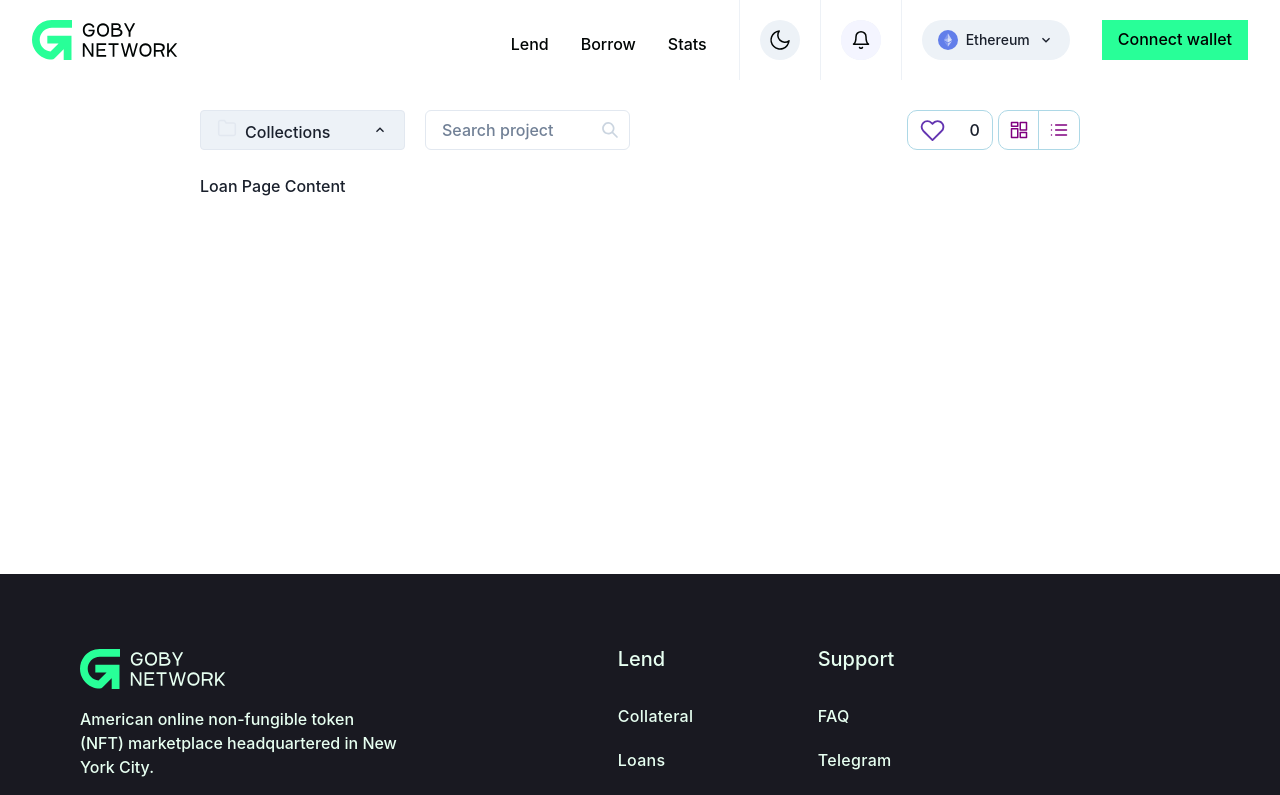
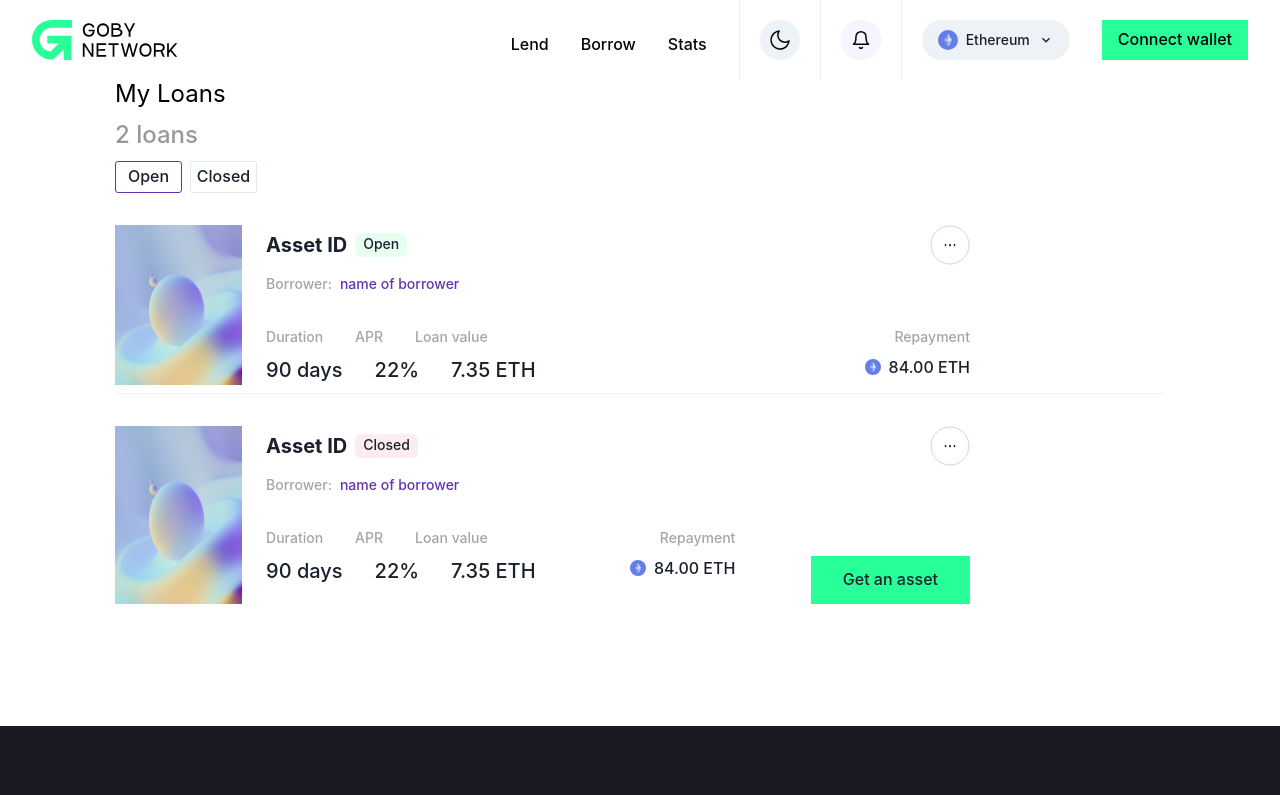
Before and after one commit to paurock/goby, a Next.js app: page /loan in a window 1280 px wide. Shown: the top 795 px of the page. Built offline with nearby package versions, Linux system fonts and the light colour scheme.

Commit message:
loan page: layout desctop done (almost)

```diff
--- a/src/components/sections/content/LoanTable.tsx
+++ b/src/components/sections/content/LoanTable.tsx
@@ -9,6 +9,8 @@ import {
   Tag,
   Text,
   VStack,
+  Flex,
+  GridItem,
 } from "@chakra-ui/react";
 import { ethereum, moreRound } from "app/assets/Icons";
 import { loanTableType } from "components/types";
@@ -18,9 +20,9 @@ import image from "/src/app/assets/square_img_150x150.png";
 
 export const LoanTable = ({ status, getAsset = false }: loanTableType) => {
   return (
-    <HStack w="full" pr="195px">
+    <Flex w="full" pt="24px" pr={[0, 0, 0, "195px"]}>
       <Image alt="image" width="150px" height="150px" src={image.src} />
-      <VStack w="full" sx={{ alignItems: "flex-start" }}>
+      <VStack w="full" pl="24px" sx={{ alignItems: "flex-start" }}>
         <HStack w="full">
           <Heading as="h3" sx={{ fontSize: "20px" }} minW="fit-content">
             Asset ID
@@ -62,7 +64,13 @@ export const LoanTable = ({ status, getAsset = false }: loanTableType) => {
             Name of Borrower
           </Text>
         </HStack>
-        <Grid templateColumns="repeat(5, 1fr)" w="full">
+
+        <Grid
+          templateColumns={getAsset ? "repeat(3, 1fr)" : "repeat(2, 1fr)"}
+          w="full"
+        >
+          <GridItem w="full">
+            <HStack w="full">
               <Text
                 as="span"
                 minW="fit-content"
@@ -71,6 +79,7 @@ export const LoanTable = ({ status, getAsset = false }: loanTableType) => {
               >
                 Duration
               </Text>
+
               <Text
                 as="span"
                 minW="fit-content"
@@ -79,6 +88,7 @@ export const LoanTable = ({ status, getAsset = false }: loanTableType) => {
               >
                 APR
               </Text>
+
               <Text
                 as="span"
                 minW="full"
@@ -87,6 +97,11 @@ export const LoanTable = ({ status, getAsset = false }: loanTableType) => {
               >
                 Loan value
               </Text>
+            </HStack>
+          </GridItem>
+
+          <GridItem w="full">
+            <HStack w="full" sx={{ justifyContent: "flex-end" }}>
               <Text
                 as="span"
                 minW="fit-content"
@@ -94,7 +109,16 @@ export const LoanTable = ({ status, getAsset = false }: loanTableType) => {
               >
                 Repayment
               </Text>
-          <Box w={getAsset ? "fit-content" : 0}></Box>
+            </HStack>
+          </GridItem>
+          {getAsset ? <GridItem minW="200px"></GridItem> : null}
+        </Grid>
+        <Grid
+          templateColumns={getAsset ? "repeat(3, 1fr)" : "repeat(2, 1fr)"}
+          w="full"
+        >
+          <GridItem w="full">
+            <HStack w="full">
               <Text
                 as="span"
                 minW="fit-content"
@@ -103,6 +127,7 @@ export const LoanTable = ({ status, getAsset = false }: loanTableType) => {
               >
                 90 days
               </Text>
+
               <Text
                 as="span"
                 minW="fit-content"
@@ -111,24 +136,32 @@ export const LoanTable = ({ status, getAsset = false }: loanTableType) => {
               >
                 22%
               </Text>
-          <Text as="span" minW="full" sx={{ fontSize: "20px" }}>
+
+              <Text as="span" minW="full" w="full" sx={{ fontSize: "20px" }}>
                 7.35 ETH
               </Text>
-          <HStack sx={{ textAlign: "right" }}>
+            </HStack>
+          </GridItem>
+          <GridItem w="full">
+            <HStack sx={{ justifyContent: "flex-end" }}>
               <Icon
                 //@ts-ignore
                 as={ethereum}
               />
               <Text minW="fit-content">84.00 ETH</Text>
-            {getAsset && (
+            </HStack>
+          </GridItem>
+          {getAsset ? (
+            <GridItem>
+              <HStack w="full" sx={{ justifyContent: "flex-end" }}>
                 <Button bg="green" w="fit-content" h="48px" p="13px 32px">
                   Get an asset
                 </Button>
-            )}
               </HStack>
+            </GridItem>
+          ) : null}
         </Grid>
-        <HStack w="full"></HStack>
       </VStack>
-    </HStack>
+    </Flex>
   );
 };
--- a/src/pages/index.tsx
+++ b/src/pages/index.tsx
@@ -1,12 +1,12 @@
 import type { NextPage } from "next";
 import Collateral from "./collateral";
 import ConnectWallet from "./connect-wallet";
-import Loans from "./loans";
+import Loan from "./loan";
 
 const Home: NextPage = () => {
   return (
     <>
-      <Loans />
+      <Loan />
     </>
   );
 };
--- a/src/pages/loan.tsx
+++ b/src/pages/loan.tsx
@@ -1,27 +1,80 @@
-import { Grid, Flex } from "@chakra-ui/react";
-import Toolbar from "../components/Toolbar";
+import {
+  Box,
+  Button,
+  Divider,
+  Heading,
+  HStack,
+  Text,
+  VStack,
+} from "@chakra-ui/react";
+import { LoanTable } from "components/sections/content/LoanTable";
 import { NextPage } from "next";
+import React, { useState } from "react";
 
-const Loan: NextPage = () => {
+const fontStyle = {
+  fontWeight: "400",
+  color: "black",
+};
+
+const Loans: NextPage = () => {
+  const [active, setActive] = useState<boolean>(true);
   return (
     <>
-      <Toolbar />
-      <Flex
-        maxW="1600px"
+      <VStack
+        w="full"
+        maxW="1050px"
         m="0 auto"
-        px={["16px", "16px", "16px", "120px", "120px"]}
+        px={["16px", "0"]}
+        pb={["10px"]}
+        flexWrap="wrap"
       >
-        <Grid
-          templateColumns="repeat(4, 1fr)"
-          gap="5"
-          mt="24px"
-          mx={["16px", "16px", "16px", "80px", "80px", "195px"]}
-          minH="50vh"
+        <Heading as="h2" w="full" sx={{ ...fontStyle, fontSize: "24px" }}>
+          My Loans
+        </Heading>
+        <Text
+          as="h5"
+          w="full"
+          sx={{ ...fontStyle, fontSize: "24px", opacity: 0.4 }}
         >
-          Loan Page Content
-        </Grid>
-      </Flex>
+          2 loans
+        </Text>
+        <HStack w="full">
+          <Button
+            maxW="67px"
+            maxH="32px"
+            variant="outline"
+            sx={
+              active
+                ? {
+                    borderColor: "purple",
+                    borderRadius: "3px",
+                    fontSize: "16px",
+                  }
+                : {
+                    borderColor: "initial",
+                    borderRadius: "3px",
+                    fontSize: "16px",
+                  }
+            }
+          >
+            Open
+          </Button>
+          <Button
+            maxW="67px"
+            maxH="32px"
+            variant="outline"
+            sx={{ borderRadius: "2px", fontSize: "16px" }}
+          >
+            Closed
+          </Button>
+        </HStack>
+        <LoanTable status={"Open"} />
+        <Divider />
+        <LoanTable status={"Closed"} getAsset={true} />
+        <Box h="104px"></Box>
+      </VStack>
     </>
   );
 };
-export default Loan;
+
+export default Loans;
```
Also changed, not shown: src/pages/loans.tsx (deleted, +0 -80 lines). Lines whose indentation alone changed are shown as unchanged.
